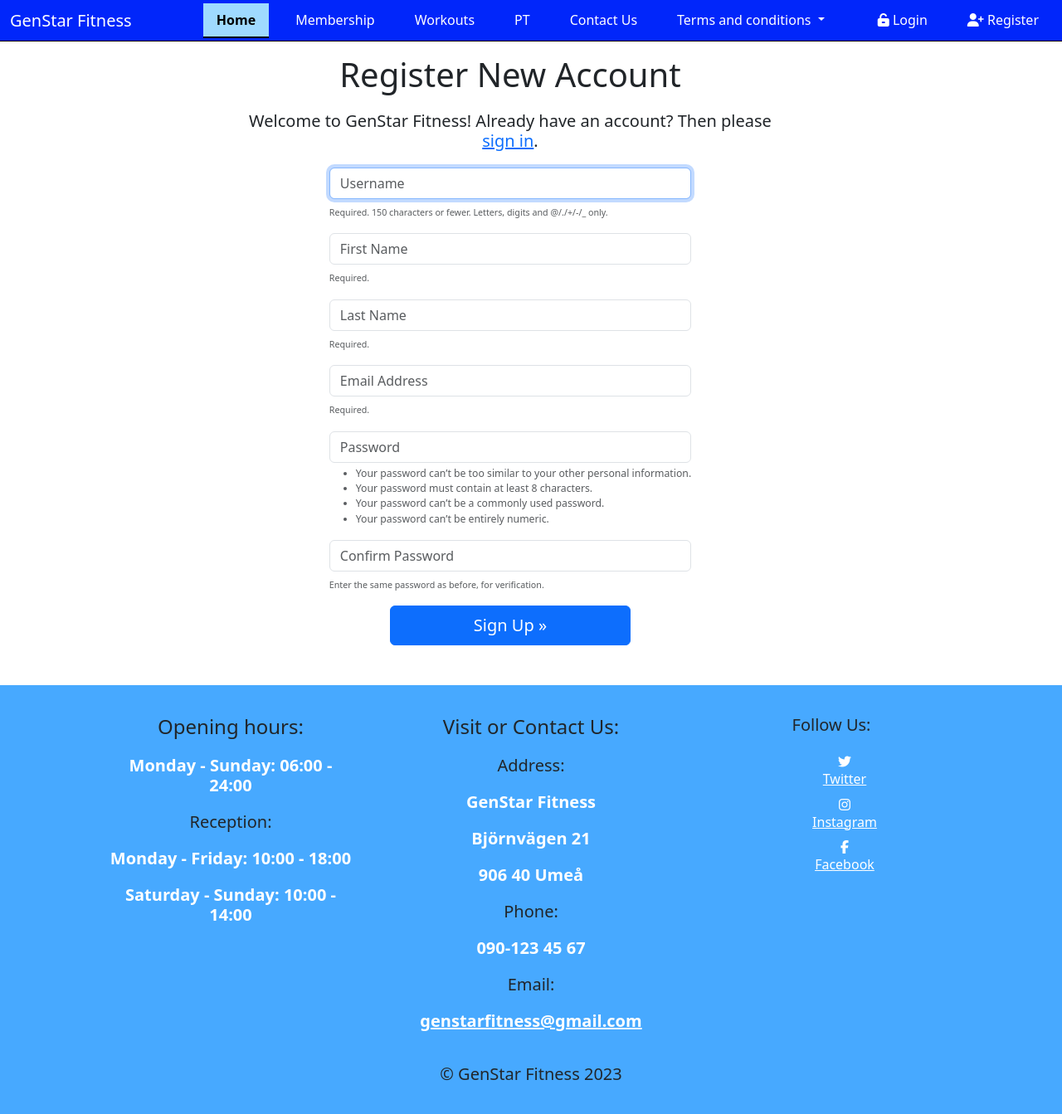
After one commit to GenaGrig/genstar-fitness, a Django app: page /register/ in a window 1280 px wide. The commit adds this page. Shown: the whole page at 83% size. Run offline with Django 4.2, Linux system fonts and the light colour scheme; some libraries are stand-ins or nearby versions.

Commit message:
Add: New registration page, register.html

```diff
--- a/booking/models.py
+++ b/booking/models.py
@@ -26,13 +26,13 @@ TIME_CHOICES = (
 
 class Appointment(models.Model):
     user = models.ForeignKey(User, on_delete=models.CASCADE, null=True, blank=True)
-    service = models.CharField(max_length=50, choices=SERVICE_CHOICES, default="BODYATTACK")
+    workout = models.CharField(max_length=50, choices=SERVICE_CHOICES, default="BODYATTACK")
     day = models.DateField(default=datetime.now)
     time = models.CharField(max_length=10, choices=TIME_CHOICES, default="10:00")
     time_ordered = models.DateTimeField(default=datetime.now, blank=True)
 
     def __str__(self):
-        return f"{self.user.username} | day: {self.day} | time: {self.time}"
+        return f"client: {self.user.username} | day: {self.day} | time: {self.time} | workout: {self.workout}"
 
 
 class BookingSlots(models.Model):
--- a/booking/templates/layout.html
+++ b/booking/templates/layout.html
@@ -50,14 +50,14 @@
               <a class="nav-link active cHover" href="{% url 'staffPanel' %}">Staff Panel</a>
             </li>
             <li class="nav-item">
-              <a class="nav-link active cHover" href="{% url 'userPanel' %}">{{request.user.username}} Panel</a>
+              <a class="nav-link active cHover" href="{% url 'userPanel' %}">{{request.user.username}} Profile</a>
             </li>
             <li class="nav-item">
               <a class="nav-link" href="{% url 'account_logout' %}"><i class="fa-solid fa-arrow-right-from-bracket" style="color: #ffffff;"></i> Logout</a>
             </li>
             {% else %}
             <li class="nav-item">
-              <a class="nav-link active cHover" href="{% url 'userPanel' %}">{{request.user.username}} Panel</a>
+              <a class="nav-link active cHover" href="{% url 'userPanel' %}">{{request.user.username}} Profile</a>
             </li>
             <!--Logout Link-->
             <li class="nav-item">
--- a/booking/urls.py
+++ b/booking/urls.py
@@ -11,4 +11,5 @@ urlpatterns = [
     path('staff-panel', views.staffPanel, name='staffPanel'),
     path('delete_booking/<int:id>', views.delete_booking, name='delete'),
     path('delete_booking_staff/<int:id>', views.delete_booking_staff, name='delete_staff'),
+    path('update_profile/', views.update_profile, name='update_profile'),
 ]
--- /dev/null
+++ b/fitness/forms.py
@@ -0,0 +1,57 @@
+# forms.py
+from django import forms
+from django.contrib.auth.forms import UserCreationForm
+from django.contrib.auth.models import User
+
+
+class SignUpForm(UserCreationForm):
+    email = forms.EmailField(label="", widget=forms.TextInput(attrs={'class': 'form-control', 'placeholder':'Email Address'}), required=True)
+    first_name = forms.CharField(label="", max_length=100, widget=forms.TextInput(attrs={'class': 'form-control', 'placeholder': 'First Name'}), required=True)
+    last_name = forms.CharField(label="", max_length=100, widget=forms.TextInput(attrs={'class': 'form-control', 'placeholder': 'Last Name'}), required=True)
+
+    class Meta:
+        model = User
+        fields = ('username', 'first_name', 'last_name', 'email', 'password1', 'password2')
+
+    def __init__(self, *args, **kwargs):
+        super(SignUpForm, self).__init__(*args, **kwargs)
+
+        self.fields['username'].widget.attrs['class'] = 'form-control'
+        self.fields['username'].widget.attrs['placeholder'] = 'Username'
+        self.fields['username'].label = ''
+        self.fields['username'].help_text = '<span class="form-text text-muted"><small>Required. 150 characters or fewer. Letters, digits and @/./+/-/_ only.</small></span>'
+
+        self.fields['first_name'].widget.attrs['class'] = 'form-control'
+        self.fields['first_name'].widget.attrs['placeholder'] = 'First Name'
+        self.fields['first_name'].label = ''
+        self.fields['first_name'].help_text = '<span class="form-text text-muted"><small>Required.</small></span>'
+
+        self.fields['last_name'].widget.attrs['class'] = 'form-control'
+        self.fields['last_name'].widget.attrs['placeholder'] = 'Last Name'
+        self.fields['last_name'].label = ''
+        self.fields['last_name'].help_text = '<span class="form-text text-muted"><small>Required.</small></span>'
+
+        self.fields['email'].widget.attrs['class'] = 'form-control'
+        self.fields['email'].widget.attrs['placeholder'] = 'Email Address'
+        self.fields['email'].label = ''
+        self.fields['email'].help_text = '<span class="form-text text-muted"><small>Required.</small></span>'
+
+        self.fields['password1'].widget.attrs['class'] = 'form-control'
+        self.fields['password1'].widget.attrs['placeholder'] = 'Password'
+        self.fields['password1'].label = ''
+        self.fields['password1'].help_text = '<ul class="form-text text-muted small"><li>Your password can’t be too similar to your other personal information.</li><li>Your password must contain at least 8 characters.</li><li>Your password can’t be a commonly used password.</li><li>Your password can’t be entirely numeric.</li></ul>'
+
+        self.fields['password2'].widget.attrs['class'] = 'form-control'
+        self.fields['password2'].widget.attrs['placeholder'] = 'Confirm Password'
+        self.fields['password2'].label = ''
+        self.fields['password2'].help_text = '<span class="form-text text-muted"><small>Enter the same password as before, for verification.</small></span>'
+
+        def save(self, commit=True):
+            user = super(SignUpForm, self).save(commit=False)
+            user.first_name = self['first_name']
+            user.last_name = self['last_name']
+
+            if commit:
+                user.save()
+
+            return user
--- a/fitness/urls.py
+++ b/fitness/urls.py
@@ -9,4 +9,5 @@ urlpatterns = [
     path('personal_trainer/', views.PersonalTrainerView.as_view(), name='personal_trainer'),
     path('contact/', views.ContactView.as_view(), name='contact'),
     path('booking/', views.BookingView.as_view(), name='booking'),
+    path('register/', views.register_user, name='register'),
 ]
--- a/fitness/views.py
+++ b/fitness/views.py
@@ -1,6 +1,11 @@
-from django.shortcuts import render, get_object_or_404
+from django.shortcuts import render, get_object_or_404, redirect
 from django.views import generic
 from django.core.mail import send_mail
+from django.contrib.auth import authenticate, login, logout
+from .forms import SignUpForm
+from django.contrib.auth.models import User
+from django import forms
+from django.contrib import messages
 
 
 class MainPageView(generic.TemplateView):
@@ -94,3 +99,23 @@ class BookingView(generic.TemplateView):
         context = super().get_context_data(**kwargs)
         context['title'] = 'Booking'
         return context
+
+
+def register_user(request):
+    form = SignUpForm()
+    if request.method == 'POST':
+        form = SignUpForm(request.POST, request.FILES)
+        if form.is_valid():
+            form.save()
+            username = form.cleaned_data.get('username')
+            # email = form.cleaned_data.get('email')
+            password = form.cleaned_data.get('password1')
+            first_name = form.cleaned_data.get('first_name')
+            last_name = form.cleaned_data.get('last_name')
+            user = authenticate(username=username, password=password)
+            login(request, user)
+            messages.success(request, "Your Account Has Been Created!")
+            return redirect('userPanel')
+    else:
+        form = SignUpForm()
+    return render(request, 'register.html', {'form': form})
--- a/templates/account/login.html
+++ b/templates/account/login.html
@@ -15,8 +15,8 @@
     <div class="col-md-8 mt-3 offset-md-2">
       <h1>{% trans "Sign In" %}</h1>
 
-      <h5 class="text-center">{% blocktrans %}If you have not created an account yet, then please
-        <a href="{{ signup_url }}">create new account</a> first.{% endblocktrans %}
+      <h5 class="text-center">If you have not created an account yet, then please
+        <a href="{% url 'register' %}">create new account</a> first.
       </h5>
     </div>
   </div>
--- a/templates/base.html
+++ b/templates/base.html
@@ -74,7 +74,7 @@
           <a class="nav-link" href="{% url 'account_login' %}"><i class="fa-solid fa-unlock-keyhole"></i> Login</a>
         </li>
         <li class="nav-item">
-          <a class="nav-link" href="{% url 'account_signup' %}"><i class="fa-solid fa-user-plus"></i> Sign Up</a>
+          <a class="nav-link" href="{% url 'register' %}"><i class="fa-solid fa-user-plus"></i> Register</a>
         </li>
         {% endif %}
       </ul>
--- /dev/null
+++ b/templates/register.html
@@ -0,0 +1,37 @@
+{% extends "base.html" %}
+
+{%load crispy_forms_tags %}
+
+{% load i18n %}
+
+{% block content %}
+
+<div class="container">
+  <div class="col">
+    <div class="col-md-8 mt-3 offset-md-2">
+
+      <h1>Register New Account</h1>
+
+      <h5 class="text-center">Welcome to GenStar Fitness! Already have an account? Then please <a
+          href="{% url 'account_login' %}">sign in</a>.
+      </h5>
+
+    </div>
+  </div>
+
+  <div class="col">
+    <div class="col-md-8 mt-3 offset-md-2 d-flex justify-content-center">
+      <form class="signup" id="signup_form" method="post" action="{% url 'account_signup' %}">
+        {% csrf_token %}
+        {{ form|crispy }}
+        <!-- {{ form.as_p }}
+        {% if redirect_field_value %}
+        <input type="hidden" name="{{ redirect_field_name }}" value="{{ redirect_field_value }}" />
+        {% endif %} -->
+        <button type="submit" class="btn btn-primary d-grid col-8 mb-5 mx-auto">{% trans "Sign Up" %} &raquo;</button>
+      </form>
+    </div>
+  </div>
+</div>
+
+{% endblock %}
```
Also changed, not shown: booking/forms.py (+23 -37 lines), booking/templates/update_profile.html (added, +35 -0 lines), booking/templates/userPanel.html (+6 -1 lines), booking/views.py (+19 -3 lines), fitness/models.py (+3 -15 lines), templates/account/update_profile.html (added, +35 -0 lines), booking/migrations/0004_rename_service_appointment_workout.py (added).
